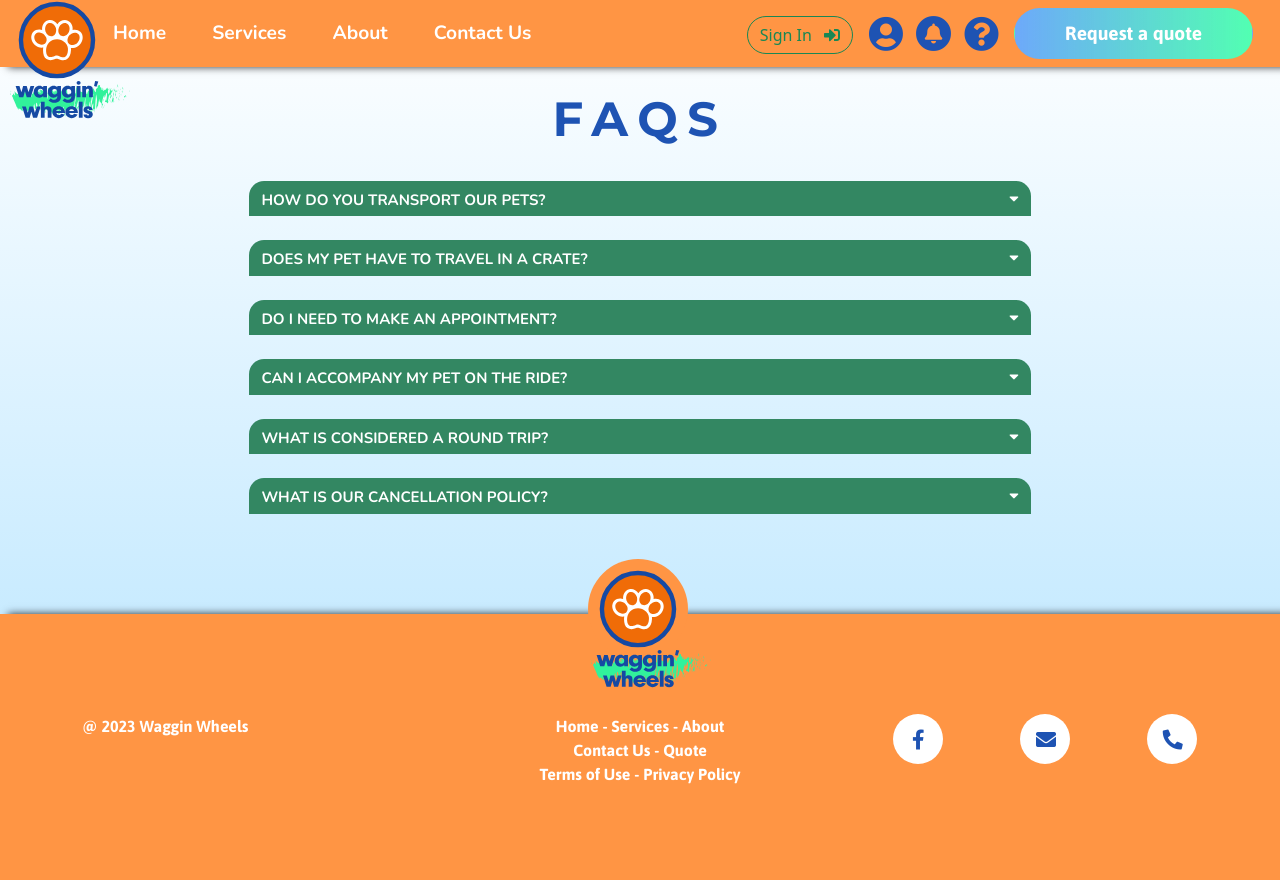
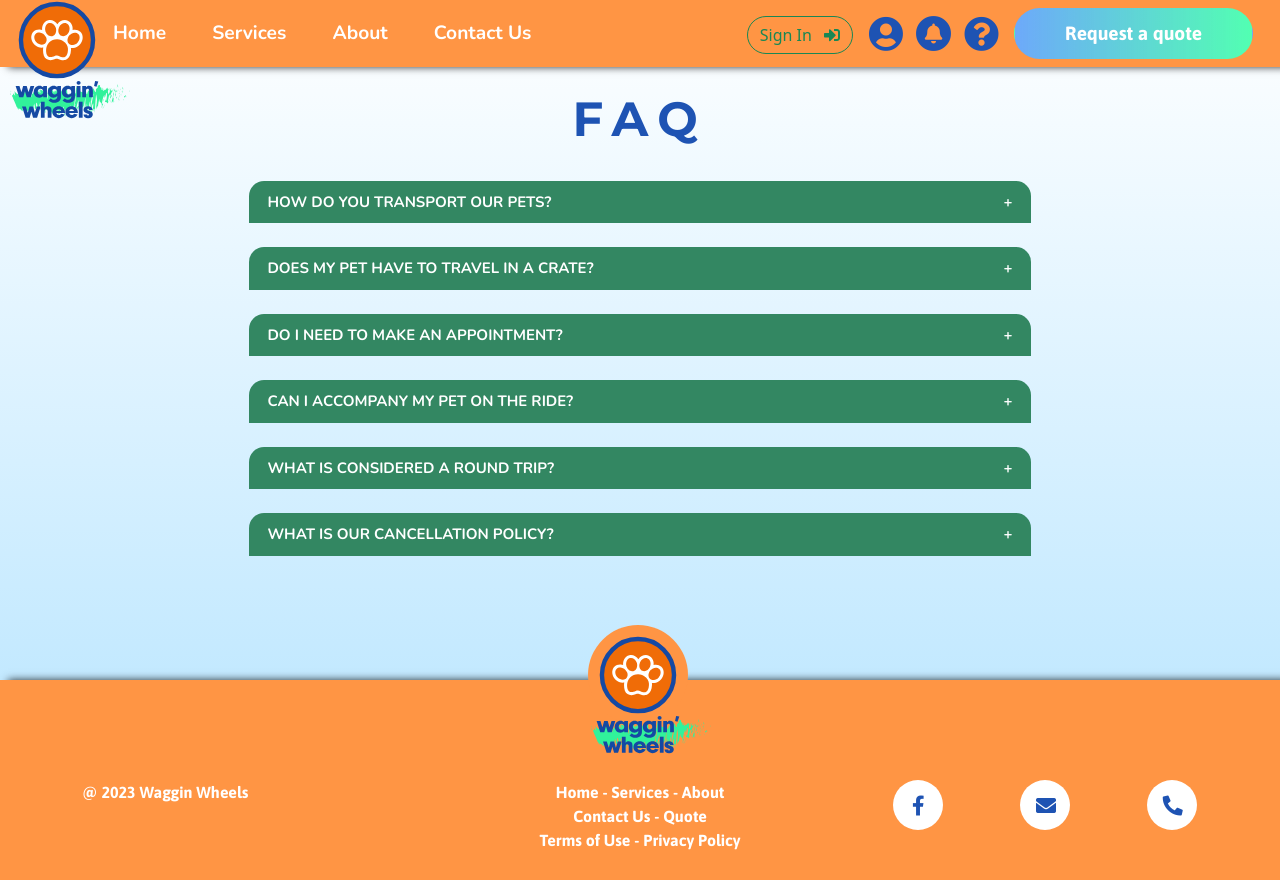
Before and after one commit to Jeniffer1976/Pet-Transport-Booking-System, a PHP site: page /Pet-Transport-Booking-System/faq.php in a window 1280 px wide. Before the commit the page ends 784 px from the top, so only its background shows below. Run offline with PHP 8.4, Linux system fonts and the light colour scheme.

Commit message:
improvement on FAQ section

```diff
--- a/faq.php
+++ b/faq.php
@@ -35,10 +35,10 @@
     <!-- Inbox form -->
     <br>
     <div class="container">
-        <h1 class="header1">FAQS</h1>
+        <h1 class="header1">FAQ</h1>
         <br>
         <div align="center">
-            <div class="collapsible row">
+            <!-- <div class="collapsible row">
                 <div class="col-10">
                     <p>HOW DO YOU TRANSPORT OUR PETS?</p>
                 </div>
@@ -120,7 +120,48 @@
             <div class="content">
                 <p>You can cancel your booking and receive a full refund up to 24 hours before the scheduled ride.
                     Cancellation made less than 24 hours will be subject to a 50% cancellation fee.</p>
+            </div> -->
+            <button class="collapsible">HOW DO YOU TRANSPORT OUR PETS?</button>
+            <div class="content">
+                <p>The safety and comfort of your pet is our utmost priority. Every pet is assessed prior to their
+                    ride
+                    to determine how they are transported i.e. in a crate, with seat belt, if they need to be
+                    separated
+                    from other pets, etc.</p>
             </div>
+            <br>
+            <button class="collapsible">DOES MY PET HAVE TO TRAVEL IN A CRATE?</button>
+            <div class="content">
+                <p>If your pet is a dog, then no. Most of our customers choose to have their dogs lay comfortably on the
+                    seats fastened with a safety belt harness. If your pet is a cat, then yes, we require cats to be
+                    transported in carriers.</p>
+            </div>
+            <br>
+            <button class="collapsible">DO I NEED TO MAKE AN APPOINTMENT?</button>
+            <div class="content">
+                <p>Yes, you have to schedule an appointment at least 24 hours in advance to ensure availability.</p>
+            </div>
+            <br>
+            <button class="collapsible">CAN I ACCOMPANY MY PET ON THE RIDE?</button>
+            <div class="content">
+                <p>Sure! There is an additional charge of $10 for each person joining the ride. Rest assured that if you
+                    let your pet travel alone and leave them in our care, your pet will be well-taken care of and will
+                    arrive at its destination safely.</p>
+            </div>
+            <br>
+            <button class="collapsible">WHAT IS CONSIDERED A ROUND TRIP?</button>
+            <div class="content">
+                <p>A round trip refers to a journey to a place and back.
+                    When you opt for a round trip, this means that our driver will send your pet to their appointment
+                    and when they are ready to leave, be sent back home.</p>
+            </div>
+            <br>
+            <button class="collapsible">WHAT IS OUR CANCELLATION POLICY?</button>
+            <div class="content">
+                <p>You can cancel your booking and receive a full refund up to 24 hours before the scheduled ride.
+                    Cancellation made less than 24 hours will be subject to a 50% cancellation fee.</p>
+            </div>
+            <br>
         </div>
     </div>
 
--- a/stylesheets/faq.css
+++ b/stylesheets/faq.css
@@ -3,8 +3,8 @@
     background-color: #338762;
     color: white;
     cursor: pointer;
-    /* padding: 0px 8px 0px 8px; */
-    /* padding: 3px; */
+    /* padding: 0px 8px 0px 8px;
+    padding: 3px; */
     width: 70%;
     border: none;
     border-radius: 15px 15px 0px 0px;
@@ -12,11 +12,24 @@
     outline: none;
     font-size: 15px;
     font-weight: bold;
+    padding: 10px 18px;
 }
 
-.collapsible:hover {
+.active .collapsible, .collapsible:hover {
     background-color: #286b4e;
 }
+
+.collapsible:after {
+    content: '\002B';
+    color: white;
+    font-weight: bold;
+    float: right;
+    margin-left: 5px;
+  }
+
+  .active .collapsible:after {
+    content: "\2212";
+  }
 
 .content {
     padding: 0px 10px;
@@ -28,7 +41,8 @@
     width: 70%;
     text-align: start;
     padding-left: 20px;
-    /* box-shadow: 20px #888888; */
+    transition: max-height 0.2s ease-out;
+    box-shadow: 20px #888888;
 }
 
 .collapsible .col-10 {
```
Also changed, not shown: scripts/faq.js (+15 -0 lines).
